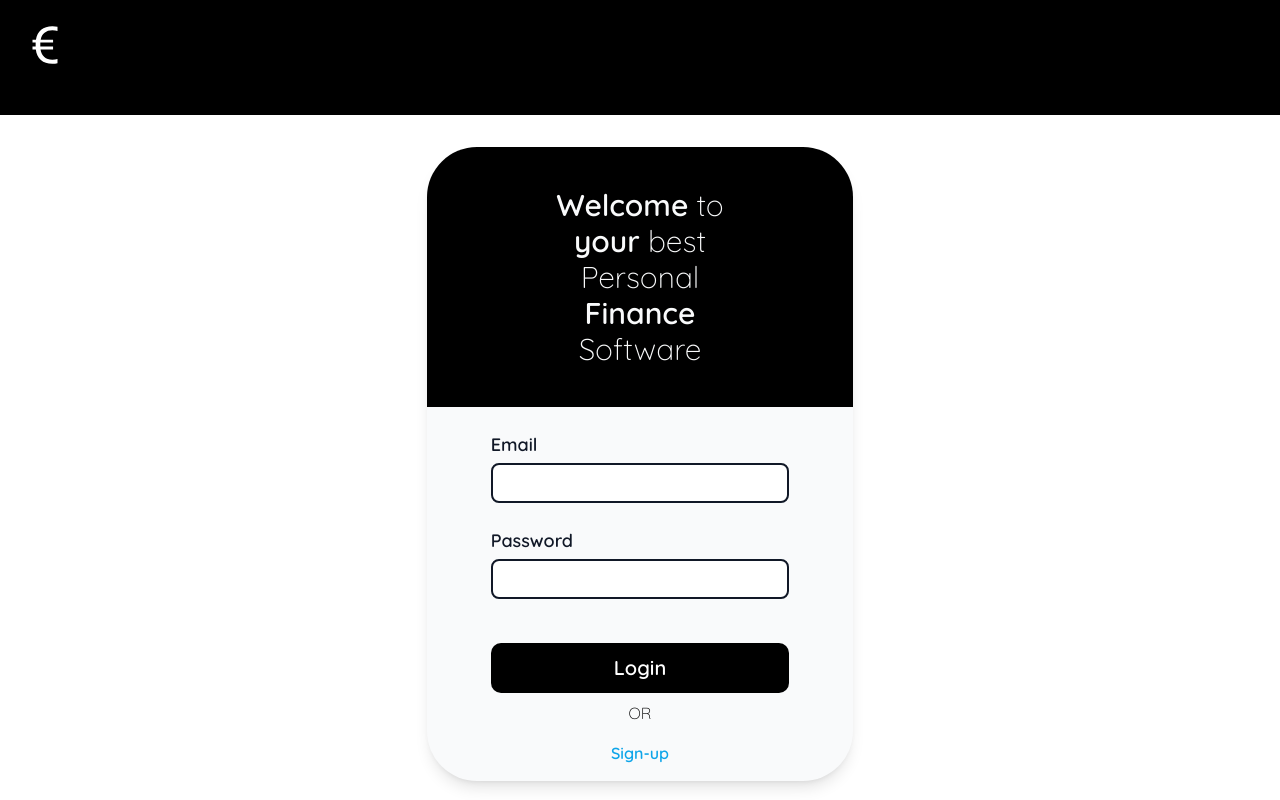
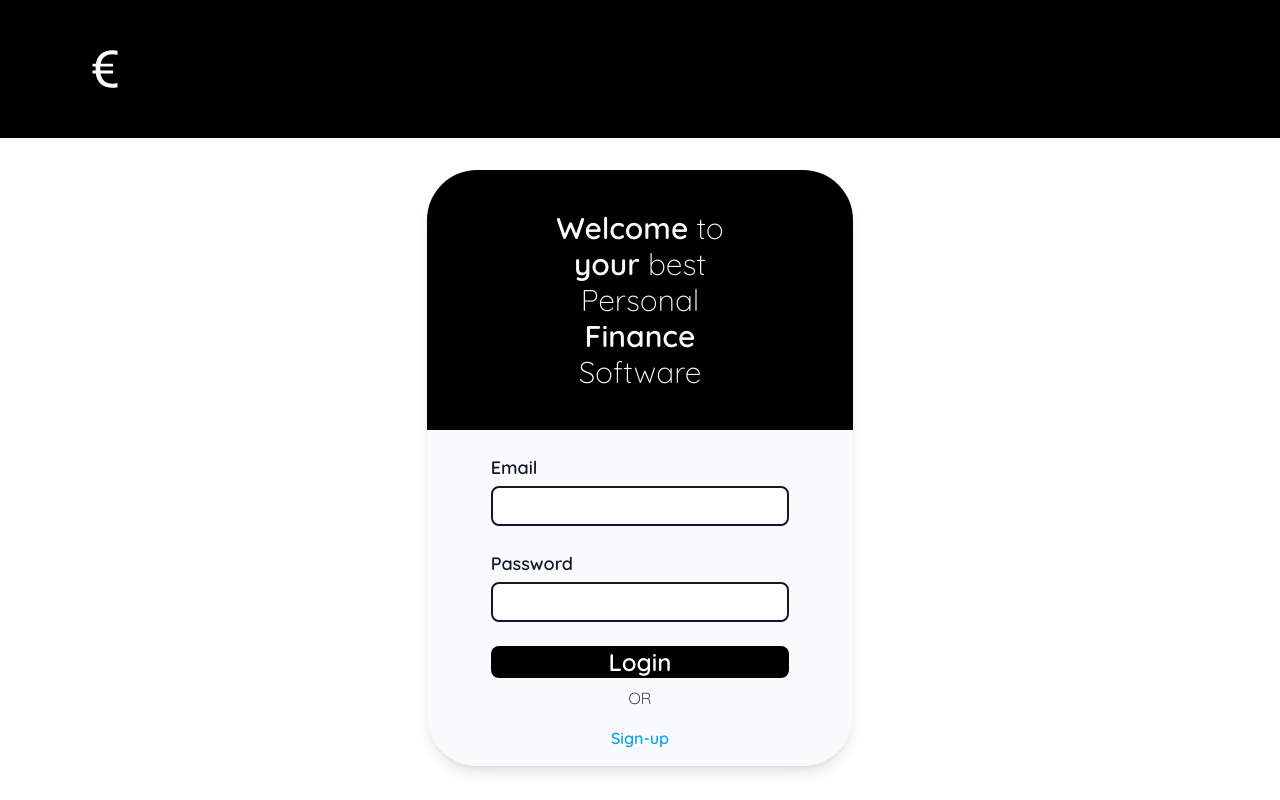
Before and after one commit to annakarlasganderla/avtWallet-webapp, a React (Vite) app in the folder front-end/: page / in a window 1280 px wide. Built offline with nearby package versions, Linux system fonts and the light colour scheme.

Commit message:
feat - Header/Button

```diff
--- /dev/null
+++ b/front-end/src/components/Button/Button.tsx
@@ -0,0 +1,31 @@
+import { IButtonProps } from "./utils/button.types";
+
+const Button = (props: IButtonProps) => {
+	return (
+		<div className= {`flex justify-center items-center ${!props.width && "w-100"}`} style={{ width: props.width }}>
+			<button
+				onClick={props.onClick}
+				type={props.type}
+				disabled={props.disabled}
+				className={
+					props.classname
+					? props.classname
+					: `font-bold text-2xl rounded-lg cursor-pointer hover:opacity-80 w-80
+					${props.outlined && "border-3 border-gray-900 bg-white"}
+					${props.disabled
+						? 'bg-gray-700' : 'bg-black'}
+					${props.outlined
+						? 'bg-white border-2 border-black' : ''}
+					${props.outlined
+						? 'text-black' : 'text-white'}
+					${props.textsize}
+					${props.disabled ? 'opacity-70 cursor-not-allowed' : 'cursor-pointer'
+					}`}
+			>
+				{props.children}
+			</button>
+		</div>
+	);
+};
+
+export default Button;
--- a/front-end/src/components/Button/button.module.scss
+++ /dev/null
@@ -1,32 +0,0 @@
-.button_area {
-	display: flex;
-	justify-content: center;
-	align-items: center;
-}
-
-.button {
-	font-weight: bold;
-	font-size: 20px;
-	width: 100%;
-	padding: 10px 0;
-	border-radius: 10px;
-	cursor: pointer;
-	transition: 0.2s all ease;
-}
-
-.button:hover {
-	opacity: 0.8;
-}
-
-@media (min-width: 767px) {
-	.button_area {
-		display: flex;
-		justify-content: center;
-		align-items: center;
-	}
-
-	.button {
-		padding: 10px 20px;
-		width: 50%;
-	}
-}
--- a/front-end/src/components/Button/index.tsx
+++ b/front-end/src/components/Button/index.tsx
@@ -1,37 +1 @@
-import { FC } from "react";
-import styles from "./button.module.scss";
-import { IButtonProps } from "./button.types";
-
-const Button: FC<IButtonProps> = (props) => {
-	return (
-		<div
-			className={styles.button_area}
-			style={{
-				width: props.width,
-				height: props.height,
-				marginTop: `${props.spacing}px`,
-			}}
-		>
-			<button
-				style={{
-					width: "100%",
-					background: props.disabled ? "#444444" : "black",
-					backgroundColor: props.outlined ? "#ffffff" : "black",
-					border: props.outlined ? "2px solid black" : "none",
-					color: props.outlined ? "black" : "#ffffff",
-					fontSize: props.textsize,
-					opacity: props.disabled ? ".7" : "",
-					cursor: props.disabled === true ? "not-allowed" : "pointer",
-				}}
-				onClick={props.onClick}
-				type={props.type}
-				disabled={props.disabled}
-				className={styles.button}
-			>
-				{props.children}
-			</button>
-		</div>
-	);
-};
-
-export default Button;
+export { default } from "./Button";
--- a/front-end/src/components/Button/button.types.ts
+++ b/front-end/src/components/Button/utils/button.types.ts
@@ -1,6 +1,7 @@
 import { ReactNode } from "react";
 
 export interface IButtonProps {
+	classname: string | undefined;
 	children: ReactNode;
 	type: "submit" | "reset" | "button" | undefined;
 	disabled?: boolean;
--- /dev/null
+++ b/front-end/src/components/Header/Header.tsx
@@ -0,0 +1,19 @@
+import { IHeaderProps } from "./utils/header.types";
+import { BsCurrencyEuro } from 'react-icons/bs';
+
+const Header = (props: IHeaderProps) => {
+	return (
+		<div className={`flex flex-col ${!props.widht && "w-100"}`} style={{ height: props.height }}>
+			<header
+				className={`bg-black py-6 ${!props.height && "h-1/2"}`}
+				style={{ height : props.height}}
+				 >
+				<div className={`logo flex items-start px-20 p-5  ${BsCurrencyEuro}`}>
+					<BsCurrencyEuro color="white" size={50} />
+				</div>
+
+			</header>
+		</div>
+	);
+};
+export default Header;
--- a/front-end/src/components/Header/header.module.scss
+++ /dev/null
@@ -1,40 +0,0 @@
-.header {
-	width: 100%;
-	background-color: black;
-	height: 10%;
-	display: flex;
-	flex-direction: column;
-	justify-content: center;
-	padding-bottom: 25px;
-}
-
-.logo {
-	display: flex;
-	align-items: flex-start;
-	padding: 20px;
-}
-
-.title_area {
-	display: flex;
-	text-align: center;
-	justify-content: center;
-	align-items: center;
-	color: white;
-	width: 100%;
-	font-size: 35px;
-}
-
-@media (min-width: 767px) {
-	.title_area {
-		display: none;
-	}
-
-	header {
-		height: 80px;
-	}
-
-	.logo {
-		display: flex;
-		align-items: center;
-	}
-}
--- a/front-end/src/components/Header/header.types.ts
+++ /dev/null
@@ -1,4 +0,0 @@
-export interface IHeaderProps {
-	text?: string;
-	height?: string;
-}
--- a/front-end/src/components/Header/index.tsx
+++ b/front-end/src/components/Header/index.tsx
@@ -1,24 +1 @@
-import { BsCurrencyEuro } from "react-icons/bs";
-import styles from "./header.module.scss";
-import { IHeaderProps } from "./header.types";
-
-const Header = (props: IHeaderProps) => {
-	return (
-		<header className={styles.header}>
-			<div className={styles.logo}>
-				<BsCurrencyEuro color="white" size={50} />
-			</div>
-			<div className={styles.title_area}>
-				{!props.text && (
-					<p>
-						<strong>Welcome </strong> to<strong> your</strong> best web
-						<strong> wallet</strong>
-					</p>
-				)}
-				<strong>{props.text}</strong>
-			</div>
-		</header>
-	);
-};
-
-export default Header;
+export { default } from "./Header";
--- /dev/null
+++ b/front-end/src/components/Header/utils/header.types.ts
@@ -0,0 +1,8 @@
+import { HTMLInputTypeAttribute } from "react";
+
+
+export interface IHeaderProps {
+	[x: string]: any;
+	text?: string;
+	height?: string;
+}
```
Also changed, not shown: 2 other files (tests, documents, lock files or other folders).
